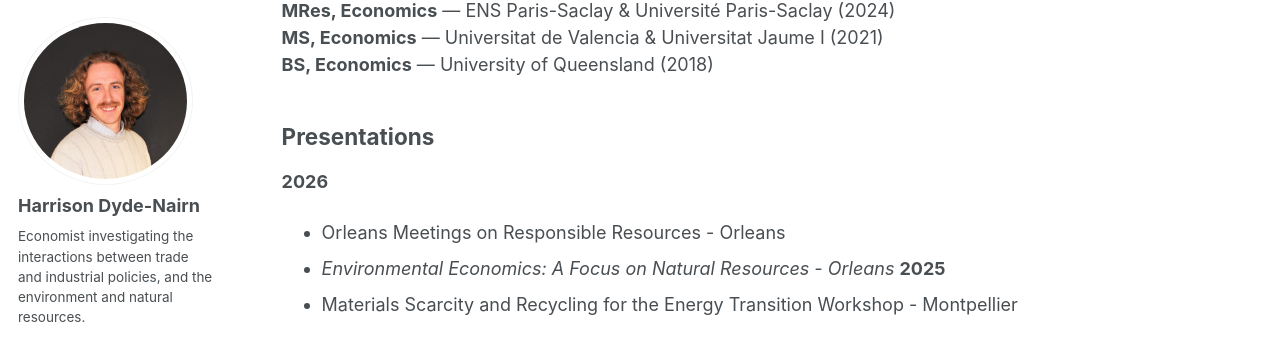
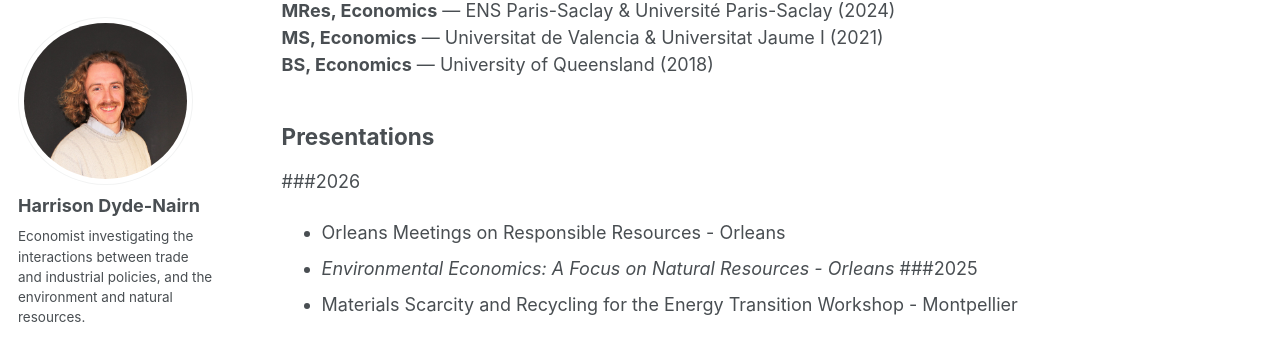
Before and after one commit to hdydenairn/hdydenairn.github.io, a Jekyll site: the page built from _pages/cv.md, in a window 1280 px wide and 900 px high, scrolled down 471 px. Shown: the part 89-438 px from the top of the window. Built offline with Jekyll 4.4.1, drawn with Linux system fonts in a browser that asks for light colours.

Commit message:
Update cv.md

```diff
--- a/_pages/cv.md
+++ b/_pages/cv.md
@@ -25,10 +25,10 @@ redirect_from:
 **BS, Economics** — University of Queensland (2018)
 
 ## Presentations
-**2026**
+###2026
 - Orleans Meetings on Responsible Resources - Orleans
 - *Environmental Economics: A Focus on Natural Resources - Orleans*
-**2025**
+###2025
 - Materials Scarcity and Recycling for the Energy Transition Workshop - Montpellier
 
 ## Previous Positions
```
